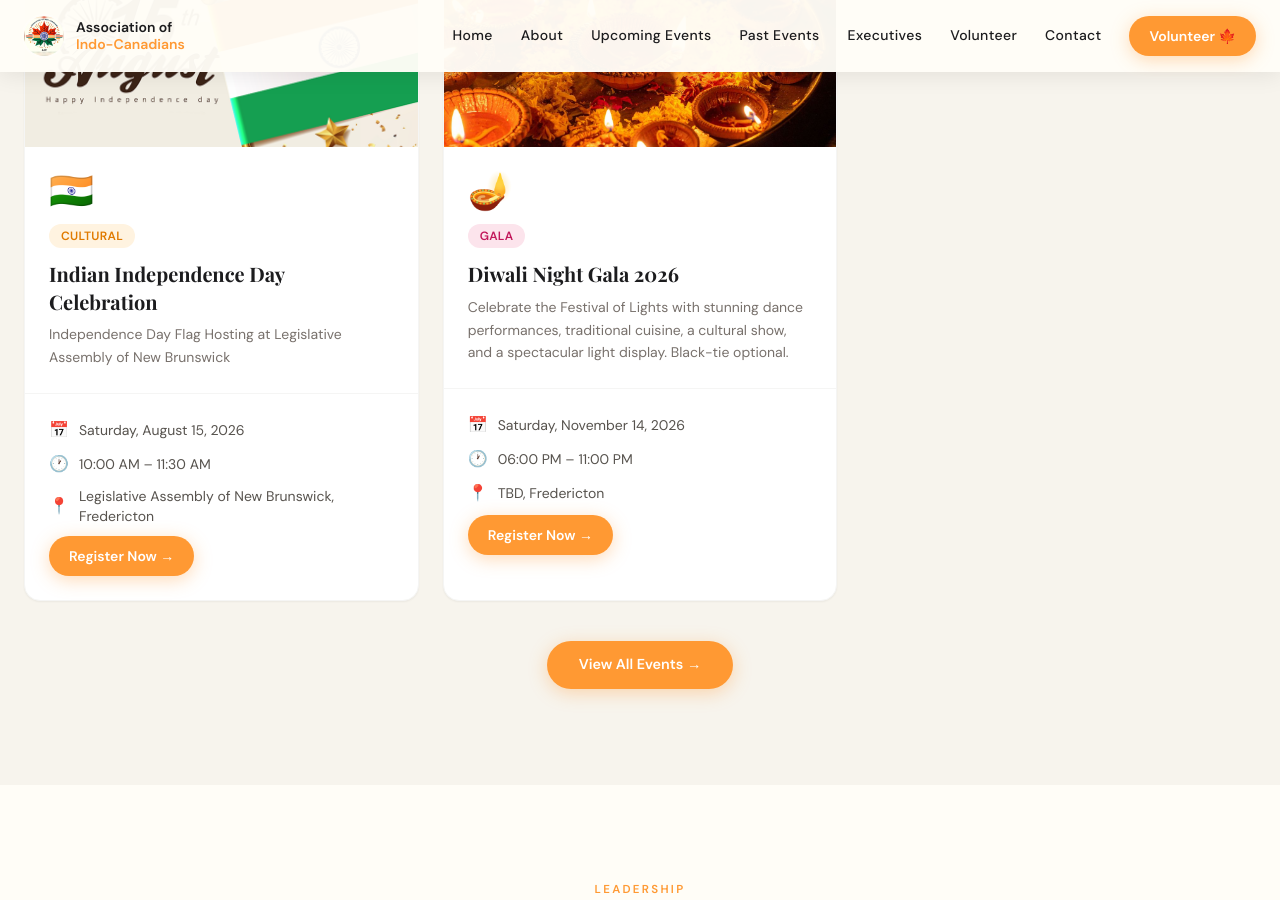
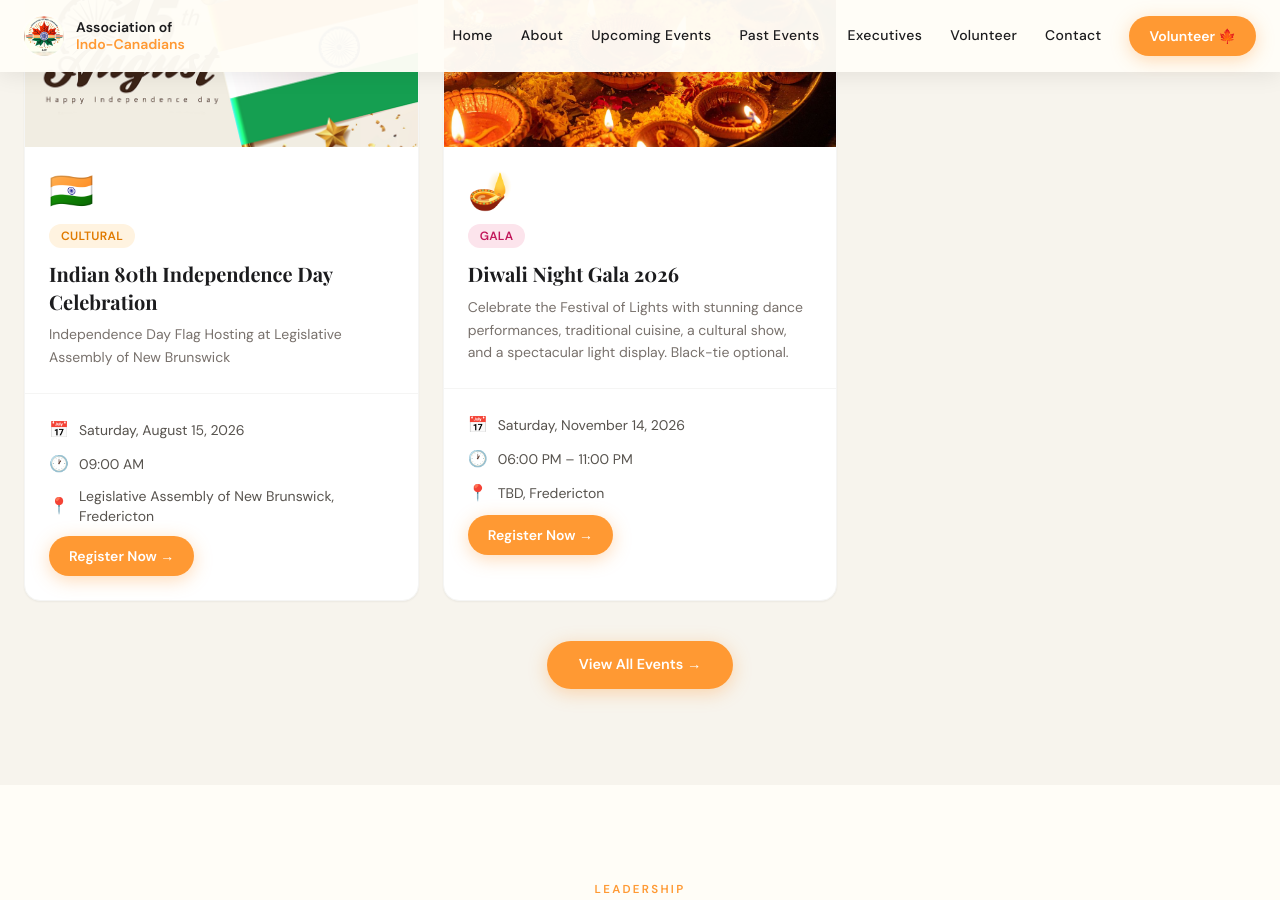
Before and after one commit to abhishekmenon84/aic-jekyll-website, a Jekyll site: the page built from index.md, in a window 1280 px wide and 900 px high, scrolled down 2231 px. Built offline with Jekyll 4.4.1, drawn with Linux system fonts in a browser that asks for light colours; nearby versions of some CDN libraries.

Commit message:
Updated date and time for Independence Day Celebration

```diff
--- a/_data/upcoming_events.yml
+++ b/_data/upcoming_events.yml
@@ -7,15 +7,15 @@
 # register_url: link to your Google Form or Eventbrite
 # ─────────────────────────────────────────────────────────────────────────────
 
-- title: "Indian Independence Day Celebration"
+- title: "Indian 80th Independence Day Celebration"
   date: "2026-08-15"
-  time: "10:00 AM – 11:30 AM"
+  time: "09:00 AM"
   location: "Legislative Assembly of New Brunswick, Fredericton"
   description: "Independence Day Flag Hosting at Legislative Assembly of New Brunswick"
   category: "Cultural"
   emoji: "🇮🇳"
   featured: true
-  register_url: "https://forms.gle/QdYYS5JcyGdwZua36"
+  register_url: "https://forms.gle/8tSVAxeoTZJBKS3M6"
   image: "/assets/images/upcoming_events/Indian-Independence-Day.jpeg"
 
 - title: "Diwali Night Gala 2026"
```
